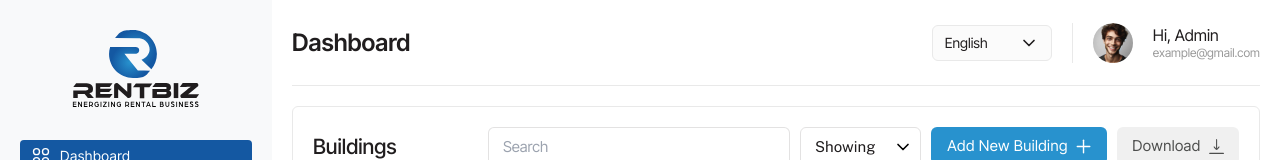
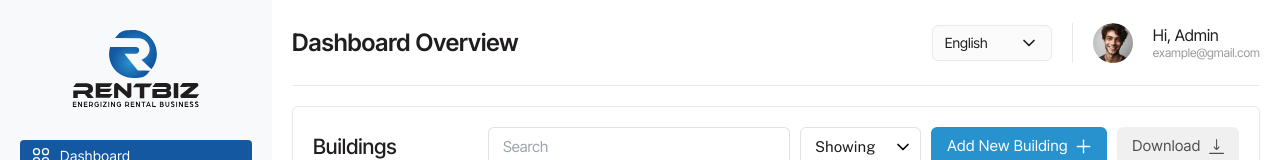
Before and after one commit to hoztox/RentBiz-Frontend, a React (Vite) app: page /admin/buildings in a window 1280 px wide. Shown: the top 160 px of the page. Built offline with nearby package versions, Linux system fonts and the light colour scheme.

Commit message:
Dashboard Overview

```diff
--- a/src/components/Admin Navbar/AdminNavbar.jsx
+++ b/src/components/Admin Navbar/AdminNavbar.jsx
@@ -41,7 +41,7 @@ const AdminNavbar = () => {
     <nav className="flex items-center justify-between mx-5 h-[86px] border-b border-[#E9E9E9] bg-white admin-navbar">
 
       <div>
-        <h1 className="navbar-head">Dashboard </h1>
+        <h1 className="navbar-head">Dashboard Overview</h1>
         <img src={logo} alt="RentBiz Logo" className='RentBiz-Logo' onClick={handleLogoClick} />
       </div>
 
```
